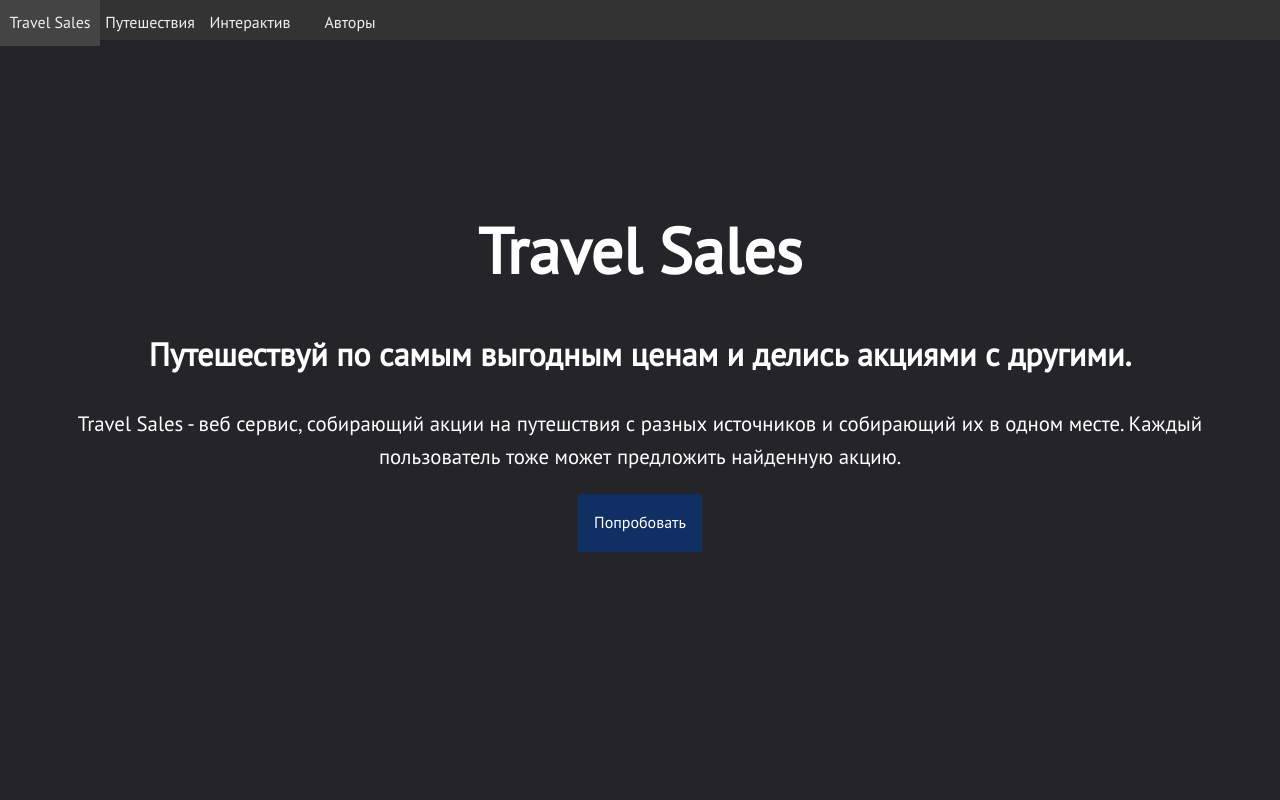
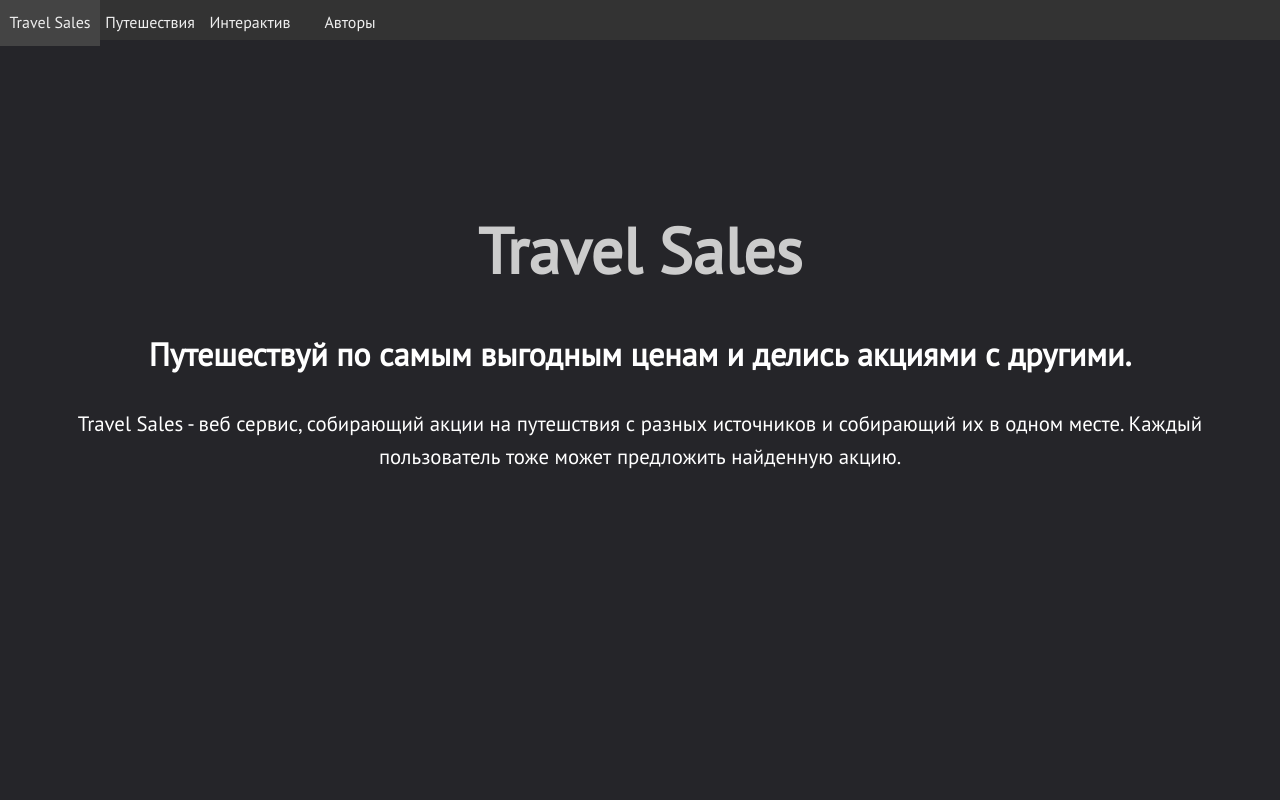
Before and after one commit to travel-sales-stankin/travel-sales-stankin.github.io, a plain HTML site: page index.html in a window 1280 px wide. Shown: the top 800 px of the page. Drawn offline with nearby package versions, Linux system fonts and the light colour scheme.

Commit message:
Update index.html

```diff
--- a/index.html
+++ b/index.html
@@ -36,14 +36,14 @@
       </nav>
     </header>
     <div class="section-main container">
-      <h1>Travel Sales</h1>
+      <h1><a href="https://travel-sales-stankin.000webhostapp.com/">Travel Sales</a></h1>
       <h2>Путешествуй по самым выгодным ценам и делись акциями с другими.</h2>
       <p class="lead hide-on-small">
        Travel Sales - веб сервис, собирающий акции на путешствия
         с разных источников и собирающий их в одном месте. Каждый пользователь тоже может
         предложить найденную акцию.
       </p>
-       <a href="https://travel-sales-stankin.000webhostapp.com/" class="btn btn-secondary">Попробовать</a>
+
     </div>
   </div>
 
```
